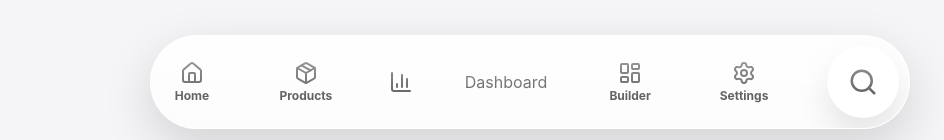
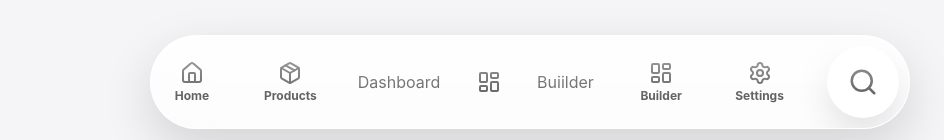
Before and after one commit to omidshokri/Siloam-inventory, a Next.js app: page /dashboard in a window 1280 px wide. Shown: the part 657-797 px from the top of the page, without its empty margins (110-1054 px from the left). Built offline with nearby package versions, Linux system fonts and the light colour scheme; no server answers; the database is empty.

Commit message:
fix builder nav and export build

```diff
--- a/components/BottomNav.tsx
+++ b/components/BottomNav.tsx
@@ -120,8 +120,8 @@ export default function BottomNav() {
               <span>Products</span>
             </Link>
 
-              <BarChart3 size={24} />
-  <span>Dashboard</span>
+              <span>Dashboard</span><LayoutDashboard size={24} />
+  <span>Buiilder</span>
 <Link href="/dashboard/builder" className="bottom-nav-item">
   <LayoutDashboard size={24} />
   <span>Builder</span>
```
